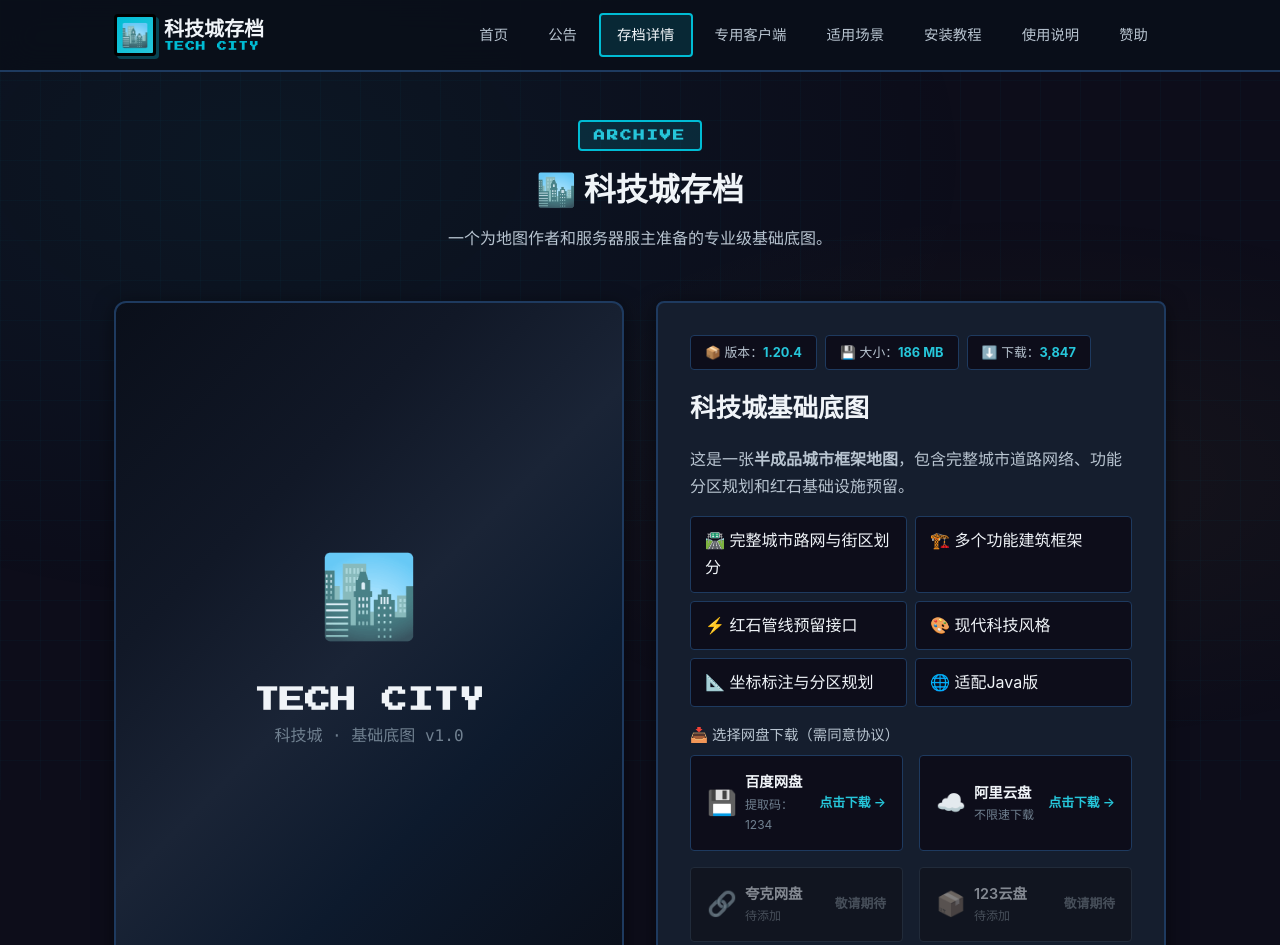
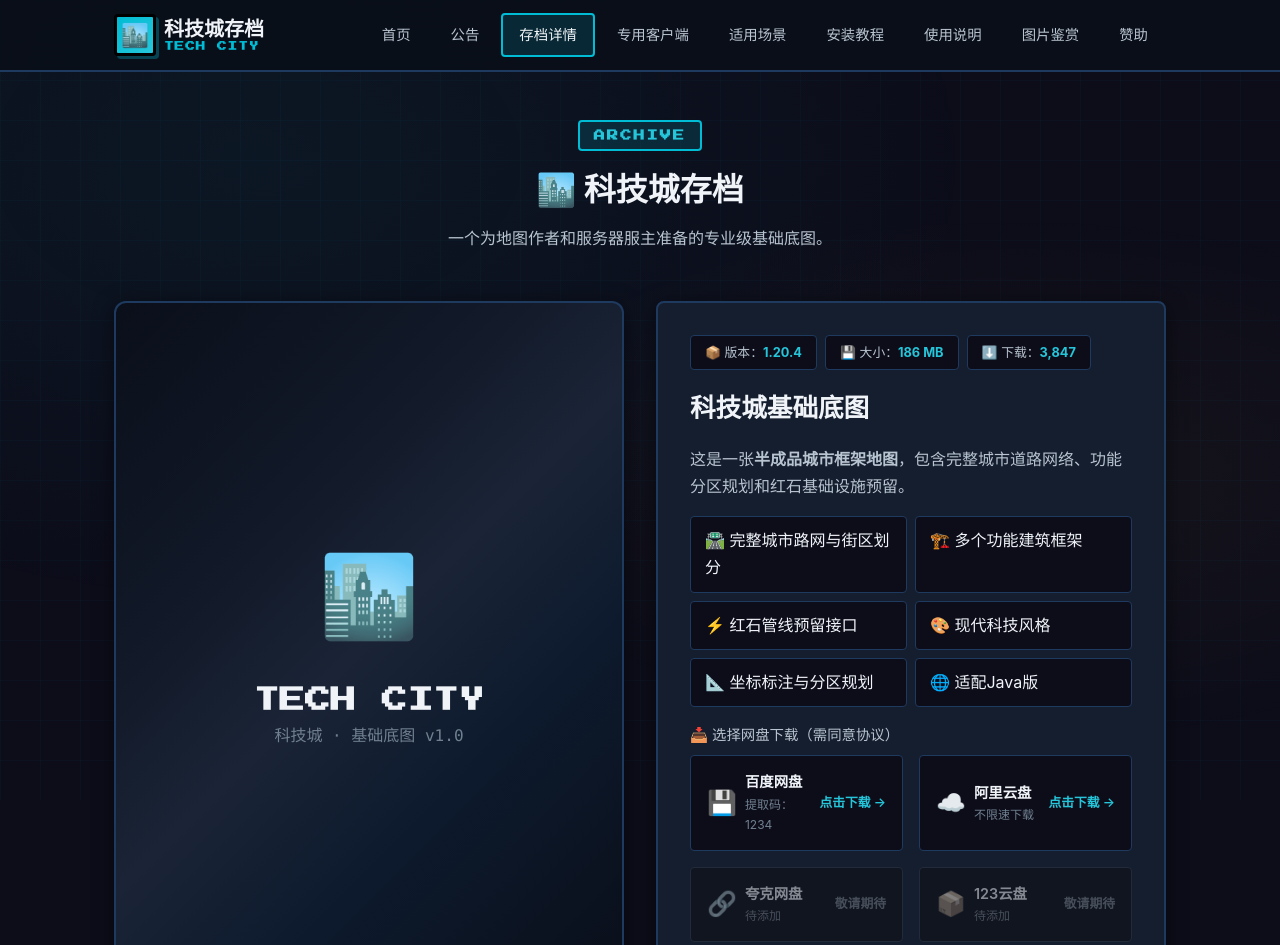
Before and after one commit to KJSword/KJSword.github.io, a plain HTML site: page archive.html in a window 1280 px wide. Shown: the top 945 px of the page. Drawn offline with Linux system fonts and the light colour scheme.

Commit message:
Update archive.html

```diff
--- a/archive.html
+++ b/archive.html
@@ -187,7 +187,9 @@
     <li><a href="scenarios.html">适用场景</a></li>
     <li><a href="tutorial.html">安装教程</a></li>
     <li><a href="about.html">使用说明</a></li>
+    <li><a href="gallery.html">图片鉴赏</a></li>
     <li><a href="sponsor.html">赞助</a></li>
+</ul>
             </ul>
             </nav>
         </div>
```
Lines whose indentation alone changed are shown as unchanged.
